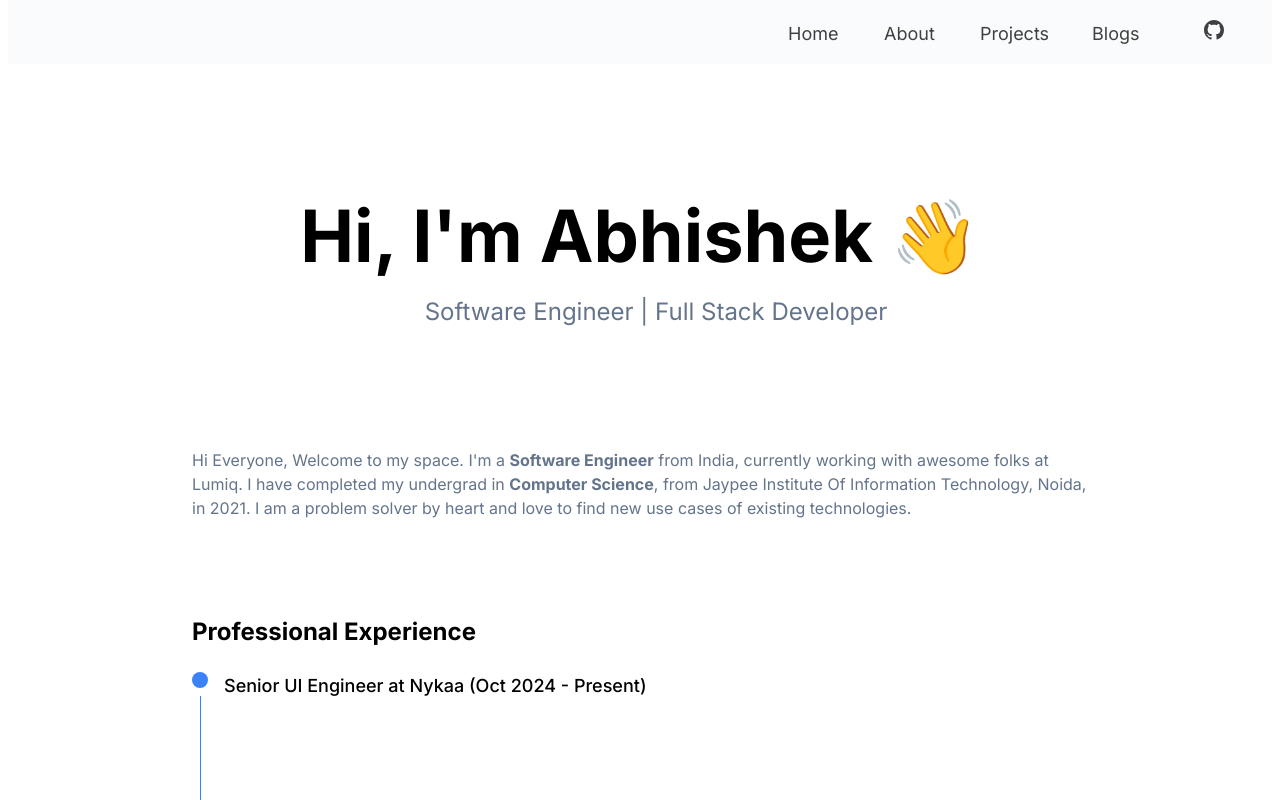
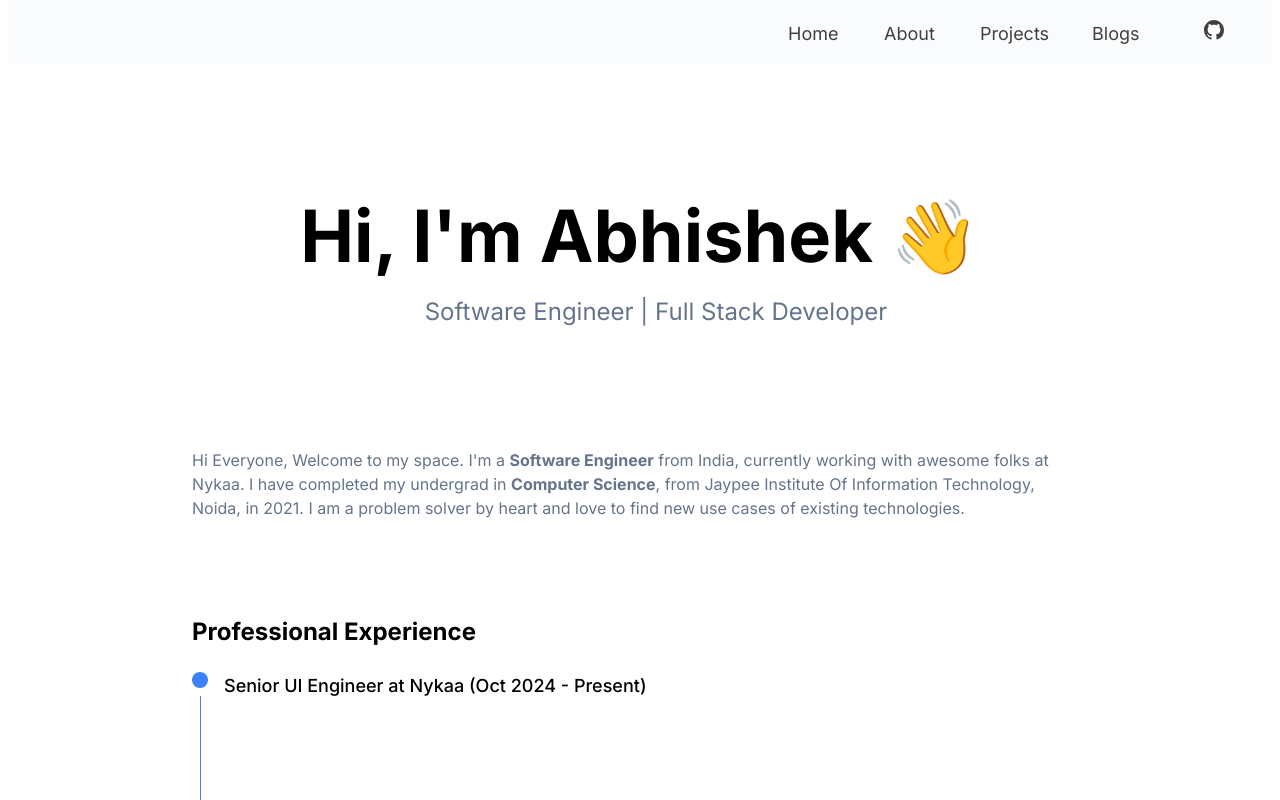
Before and after one commit to abhishekp6/portfolio, a Next.js app: page / in a window 1280 px wide. Shown: the top 800 px of the page. Built offline with nearby package versions, Linux system fonts and the light colour scheme.

Commit message:
Minor content update

```diff
--- a/app/Components/Body.tsx
+++ b/app/Components/Body.tsx
@@ -34,7 +34,7 @@ const Body = () => {
         <div className="text-slate-500">
           Hi Everyone, Welcome to my space. I&apos;m a{" "}
           <span className="font-bold">Software Engineer</span> from India,
-          currently working with awesome folks at Lumiq. I have completed my
+          currently working with awesome folks at Nykaa. I have completed my
           undergrad in <span className="font-bold">Computer Science</span>, from
           Jaypee Institute Of Information Technology, Noida, in 2021. I am a
           problem solver by heart and love to find new use cases of existing
```
